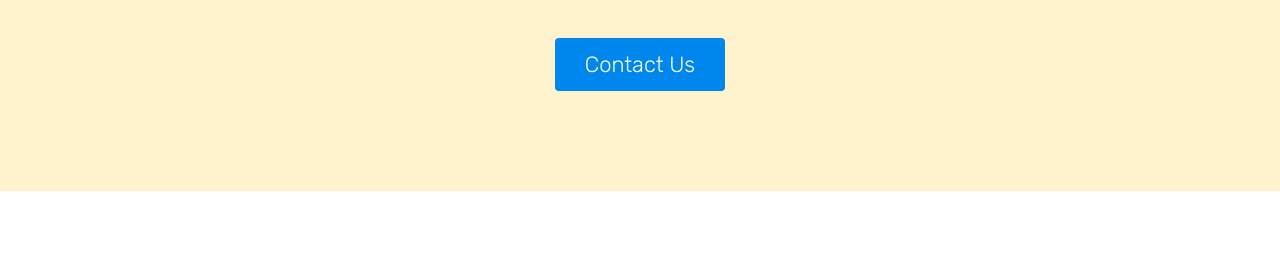
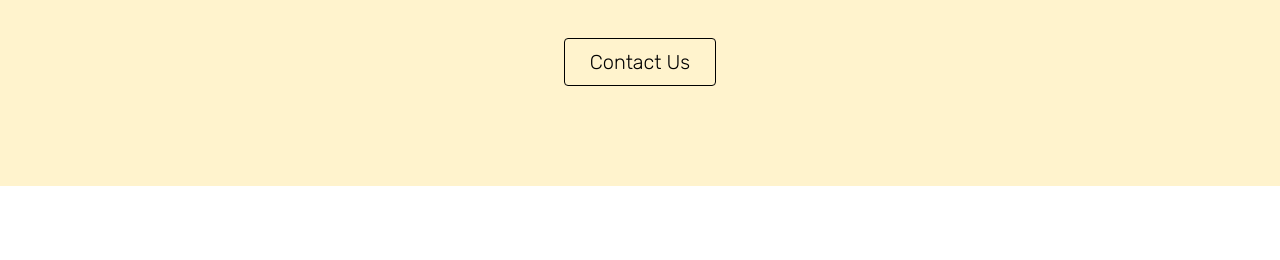
Before and after one commit to dashpilot/vue-pagebuilder, a plain HTML site: page index.html in a window 1280 px wide. Shown: the part 248-508 px from the top of the page. Drawn offline with nearby package versions, Linux system fonts and the light colour scheme.

Commit message:
Fixed button color

```diff
--- a/style.css
+++ b/style.css
@@ -44,7 +44,11 @@ section{
   padding-bottom: 100px;
 }
 
-#content:nth-child(odd) h1, #content:nth-child(odd) h2, #content:nth-child(odd) h3, #content:nth-child(odd) p, #content:nth-child(odd) .fas{
+#content:nth-child(odd) h1,
+#content:nth-child(odd) h2,
+#content:nth-child(odd) h3,
+#content:nth-child(odd) p,
+#content:nth-child(odd) .fas{
   color: var(--fg-color);
 }
 
@@ -54,11 +58,21 @@ section{
 
 .btn-secondary{
   font-family: "Rubik", sans-serif;
-  background-color: #0087EE;
-  border: 0;
-  font-size: 22px;
-  padding: 10px 30px 10px 30px;
+  border: 1px solid #000;
+  font-size: 20px;
+  padding: 8px 25px 8px 25px;
   margin-top: 25px;
+  background-color: transparent;
+}
+
+.btn-secondary:hover{
+  border: 1px solid #999;
+  background-color: transparent;
+}
+
+#content:nth-child(odd) .btn-secondary{
+  color: var(--fg-color);
+  border-color: color: var(--fg-color);
 }
 
 .fa-big{
```
